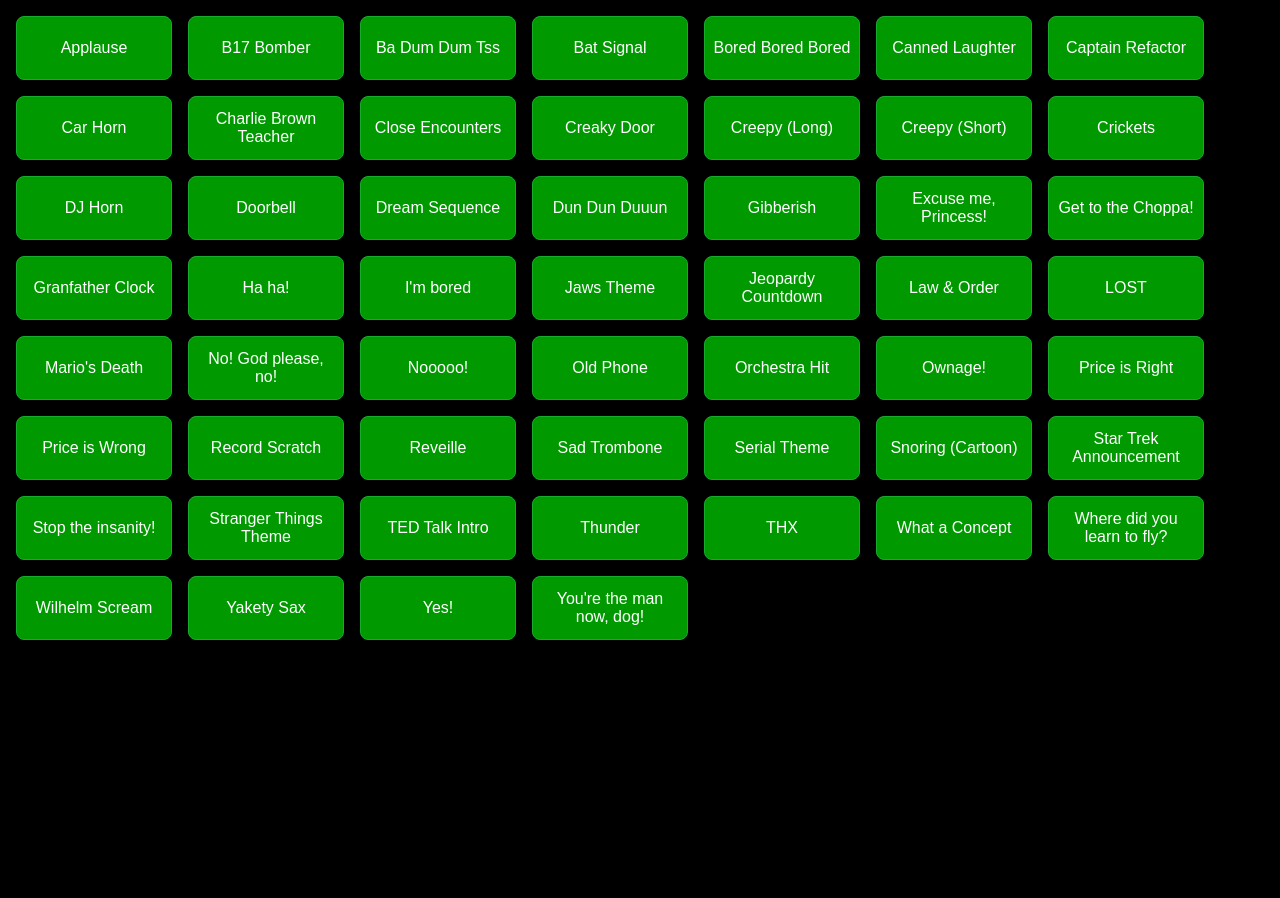
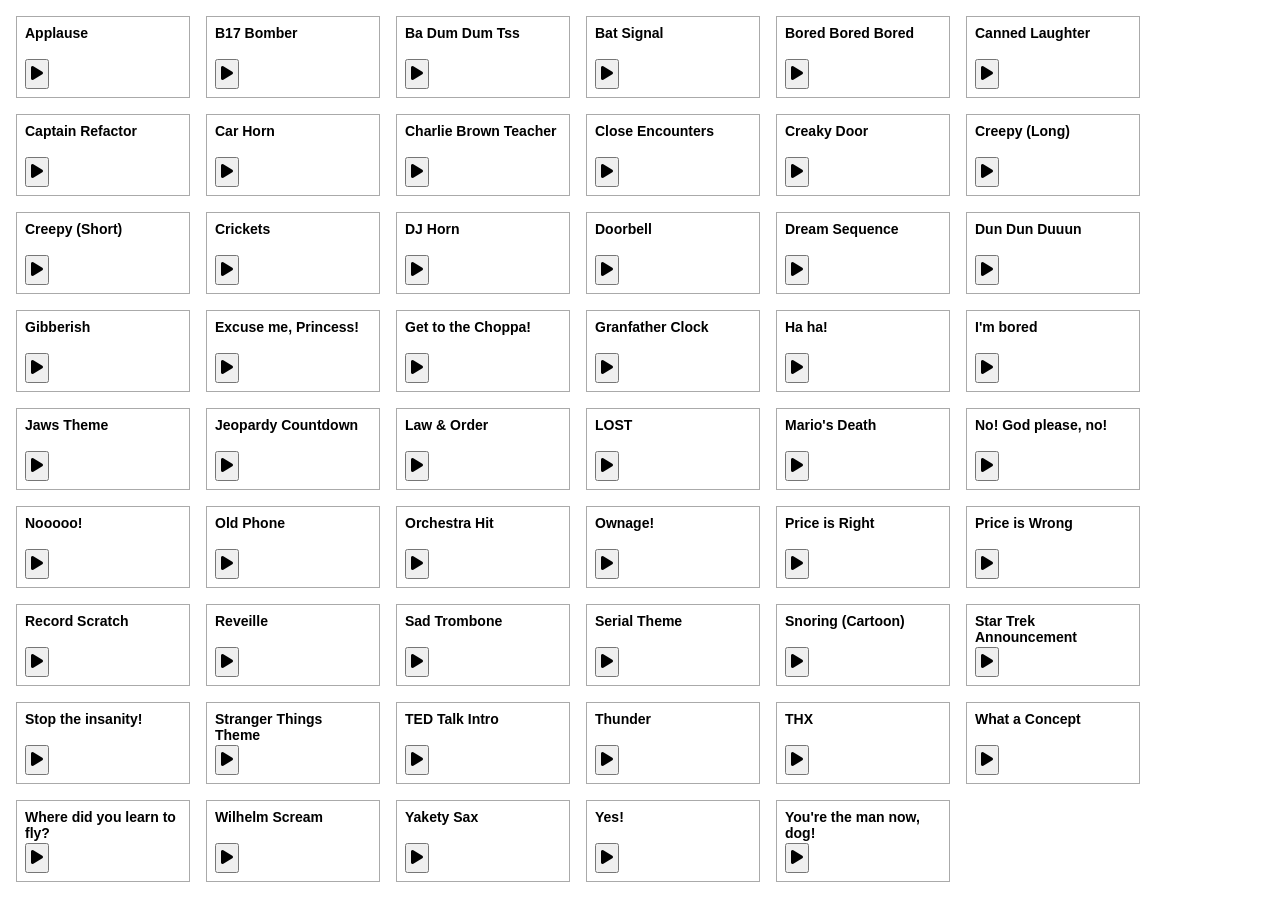
Before and after one commit to spilth/noisepanel, a React (Create React App) app: page / in a window 1280 px wide. Before the commit the page ends 800 px from the top, so only its background shows below. Built offline with nearby package versions, Linux system fonts and the light colour scheme.

Commit message:
Add play/stop buttons and relax/reset the styling

```diff
--- a/public/index.html
+++ b/public/index.html
@@ -19,6 +19,7 @@
       work correctly both with client-side routing and a non-root public URL.
       Learn how to configure a non-root public URL by running `npm run build`.
     -->
+    <script src="https://kit.fontawesome.com/c55bd0d23a.js" crossorigin="anonymous"></script>
     <title>noisepanel.io - A soundboard for the ages!</title>
   </head>
   <body>
--- a/src/components/SoundEffect/SoundEffect.scss
+++ b/src/components/SoundEffect/SoundEffect.scss
@@ -1,21 +1,18 @@
-.sound-effect__button {
+.sound-effect {
   width: 156px;
   height: 64px;
   margin: 8px;
-  background: #090;
-  border-radius: 8px;
-  border: 1px solid #18ab29;
-  cursor: pointer;
-  color: #fff;
+  padding: 8px;
+  font-family: sans-serif;
+  font-size: 14px;
+  font-weight: bold;
+  border: 1px solid #aaa;
+  display: flex;
+  flex-direction: column;
+  justify-content: space-between;
+}
+
+.sound-effect__button {
   font-size: 16px;
-
-  &:hover {
-    background: #0a0;
-  }
-
-  &:active {
-    background: #0c0;
-    position: relative;
-    top: 1px;
-  }
+  padding: 4px;
 }
--- a/src/components/SoundEffect/SoundEffect.tsx
+++ b/src/components/SoundEffect/SoundEffect.tsx
@@ -1,4 +1,4 @@
-import React, { FC, useRef } from "react";
+import React, { FC, useRef, useState } from "react";
 
 import "./SoundEffect.scss";
 
@@ -9,6 +9,7 @@ interface SoundEffectProps {
 
 const SoundEffect: FC<SoundEffectProps> = props => {
   const audioElement = useRef(null);
+  const [playing, setPlaying] = useState(false);
 
   const playAudio = () => {
     if (audioElement !== null) {
@@ -16,17 +17,57 @@ const SoundEffect: FC<SoundEffectProps> = props => {
         audioElement.current || new HTMLAudioElement();
 
       if (current !== null) {
-        current.play().then(r => {});
+        current.play().then(() => {});
+        setPlaying(true);
       }
     }
   };
 
+  const pauseAudio = () => {
+    if (audioElement !== null) {
+      const current: HTMLAudioElement =
+        audioElement.current || new HTMLAudioElement();
+
+      if (current !== null) {
+        current.pause();
+        setPlaying(false);
+      }
+    }
+  };
+
+  const stopAudio = () => {
+    if (audioElement !== null) {
+      const current: HTMLAudioElement =
+        audioElement.current || new HTMLAudioElement();
+
+      if (current !== null) {
+        current.load();
+        setPlaying(false);
+      }
+    }
+  };
+
+  const audioFinished = () => {
+    setPlaying(false);
+  };
+
   return (
-    <div>
-      <button className="sound-effect__button" onClick={playAudio}>
-        {props.name}
-      </button>
-      <audio src={props.path} ref={audioElement} />
+    <div className="sound-effect">
+      <p>{props.name}</p>
+      <p>
+        {!playing && (
+          <button className="sound-effect__button" onClick={playAudio}>
+            <i className="fas fa-play"></i>
+          </button>
+        )}
+        {playing && (
+          <button className="sound-effect__button" onClick={stopAudio}>
+            <i className="fas fa-stop"></i>
+          </button>
+        )}
+      </p>
+
+      <audio src={props.path} ref={audioElement} onEnded={audioFinished} />
     </div>
   );
 };
--- a/src/index.scss
+++ b/src/index.scss
@@ -1,7 +1,6 @@
 body {
   margin: 0;
   padding: 0;
-  background: #000;
 }
 
 h1,
```
